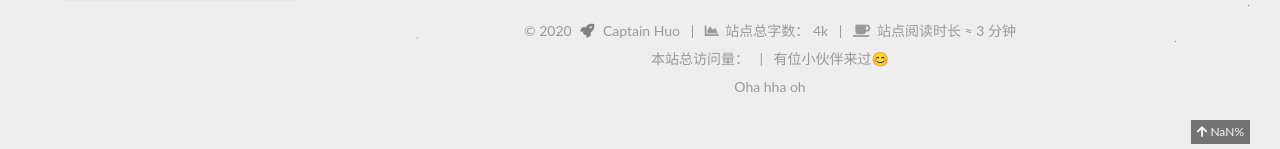
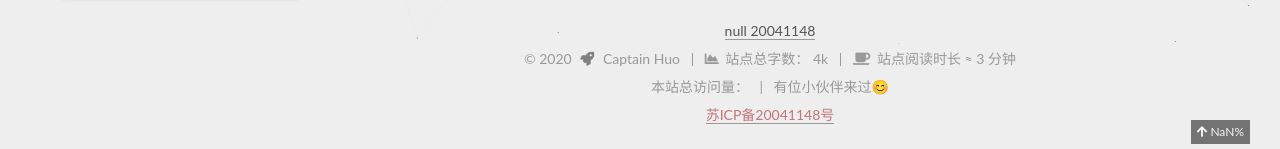
Before and after one commit to Serendipity-Hzh/Serendipity-Hzh.github.io, a plain HTML site: page 2020/07/02/你好哇/index.html in a window 1280 px wide. Shown: the part 756-905 px from the top of the page. Before the commit the page ends 877 px from the top, so only its background shows below. Drawn offline with nearby package versions, Linux system fonts and the light colour scheme; some packages are replaced by stand-ins of ours; animation ran at ten frames a second; a script that the page names is missing.

Commit message:
Site updated: 2020-07-08 11:10:34

```diff
--- a/2020/07/02/你好哇/index.html
+++ b/2020/07/02/你好哇/index.html
@@ -456,6 +456,8 @@
 
 
 
+  <div class="beian"><a href="http://www.beian.miit.gov.cn/" rel="noopener" target="_blank">null </a><a href="http://www.beian.gov.cn/portal/registerSystemInfo?recordcode=%E8%8B%8F" rel="noopener" target="_blank">20041148 </a>
+  </div>
 
 <div class="copyright">
 
@@ -510,7 +512,9 @@ $(document).ready(function() {
 </script>
 
 <br />
-Oha hha oh
+<a href="http://www.beian.miit.gov.cn/"  style="color:#C37676" target="_blank">苏ICP备20041148号</a>
+
+
 
 
 <div class="busuanzi-count">
--- a/css/main.css
+++ b/css/main.css
@@ -1169,7 +1169,7 @@ pre .javascript .function {
 }
 .links-of-author a::before,
 .links-of-author span.exturl::before {
-  background: #ffffc6;
+  background: #c203ff;
   border-radius: 50%;
   content: ' ';
   display: inline-block;
```
Also changed, not shown: 2020/07/05/Blog/index.html (+5 -1 lines), about/index.html (+5 -1 lines), archives/2020/07/index.html (+5 -1 lines), archives/2020/index.html (+5 -1 lines), archives/index.html (+5 -1 lines), categories/index.html (+5 -1 lines), categories/博客相关/index.html (+5 -1 lines), categories/闲话/index.html (+5 -1 lines), index.html (+5 -1 lines), lib/canvas-nest/README.html (+5 -1 lines), resources/index.html (+5 -1 lines), tags/index.html (+5 -1 lines), tags/博客/index.html (+5 -1 lines).
